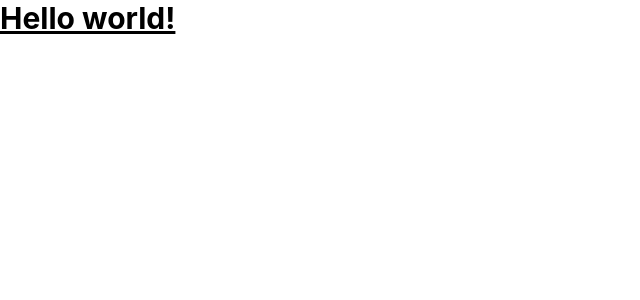
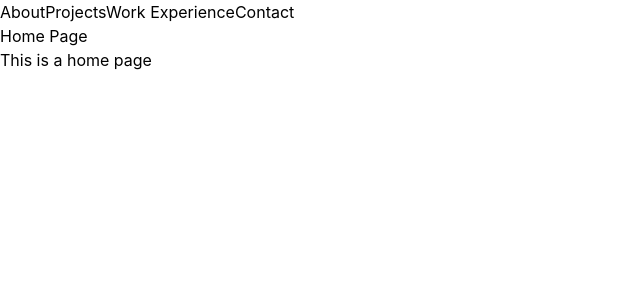
Before and after one commit to ChrisPimenta/my-portfolio, a Next.js app: page / in a window 1280 px wide. Shown: the top 300 px of the page, without its empty margins (0-640 px from the left). Built offline with nearby package versions, Linux system fonts and the light colour scheme.

Commit message:
Add initial app routes and layout

```diff
--- /dev/null
+++ b/components/layout/Layout.tsx
@@ -0,0 +1,14 @@
+import MainNavigation from './MainNavigation';
+import { PropsWithChildren } from 'react';
+
+// Main Layout / Master Page Layout
+const Layout: React.FC<PropsWithChildren> = ({ children }) => {
+    return (
+        <div>
+            <MainNavigation />
+            <main>{children}</main>
+        </div>
+    );
+}
+
+export default Layout;
--- /dev/null
+++ b/components/layout/MainNavigation.tsx
@@ -0,0 +1,18 @@
+import Link from 'next/link';
+
+const MainNavigation = () => {
+    return (
+        <header>
+            <nav>
+                <ul>
+                    <Link href="/about">About</Link>
+                    <Link href="/projects">Projects</Link>
+                    <Link href="/experience">Work Experience</Link>
+                    <Link href="/contact">Contact</Link>
+                </ul>
+            </nav>
+        </header>
+    )
+}
+
+export default MainNavigation;
--- a/pages/_app.tsx
+++ b/pages/_app.tsx
@@ -1,6 +1,11 @@
 import '../styles/globals.css'
 import type { AppProps } from 'next/app'
+import Layout from '../components/layout/Layout'
 
 export default function App({ Component, pageProps }: AppProps) {
-  return <Component {...pageProps} />
+  return (
+    <Layout>
+      <Component {...pageProps} />
+    </Layout>
+  )
 }
--- /dev/null
+++ b/pages/about.tsx
@@ -0,0 +1,10 @@
+const About = () => {
+    return (
+        <>
+            <h1>About</h1>
+            <p>This is an about page</p>
+        </>
+    )
+}
+
+export default About;
--- /dev/null
+++ b/pages/contact.tsx
@@ -0,0 +1,14 @@
+const Contact = () => {
+    return (
+        <>
+            <h1>Contact</h1>
+            <p>This is a contact page</p>
+        </>
+    )
+}
+
+export default Contact;
+
+// Ideas:
+// Contact Form
+//  Google places API pin. - Where i live, roughly
--- /dev/null
+++ b/pages/experience.tsx
@@ -0,0 +1,10 @@
+const Experience = () => {
+    return (
+        <>
+            <h1>Work Experience</h1>
+            <p>This is a work experience page</p>
+        </>
+    )
+}
+
+export default Experience;
--- a/pages/index.tsx
+++ b/pages/index.tsx
@@ -1,9 +1,15 @@
 const Home = () => {
   return (
-    <h1 className="text-3xl font-bold underline">
-      Hello world!
-    </h1>
+    <>
+      <h1>Home Page</h1>
+      <p>This is a home page</p>
+    </>
   )
 }
 
 export default Home;
+
+// Ideas:
+// CV PDF download
+// Me in a nutshell
+// Cool eye poppping CSS stuff, perhaps starwars canvas text effect
--- /dev/null
+++ b/pages/projects.tsx
@@ -0,0 +1,10 @@
+const Projects = () => {
+    return (
+        <>
+            <h1>Projects</h1>
+            <p>This is a project page</p>
+        </>
+    )
+}
+
+export default Projects;
```
